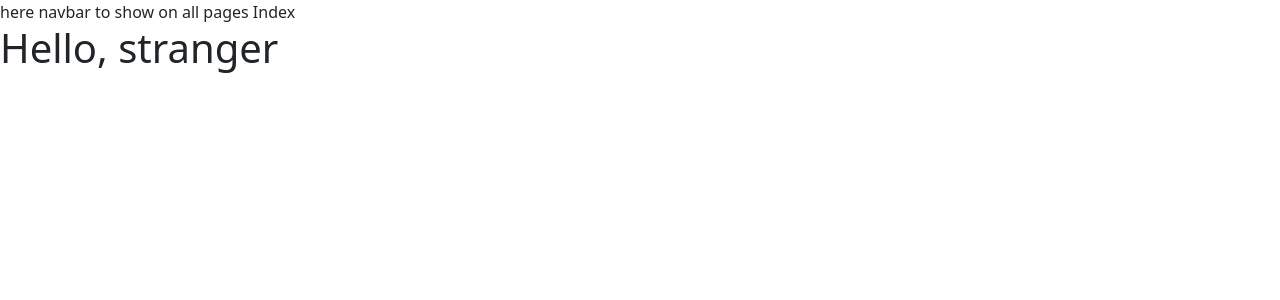
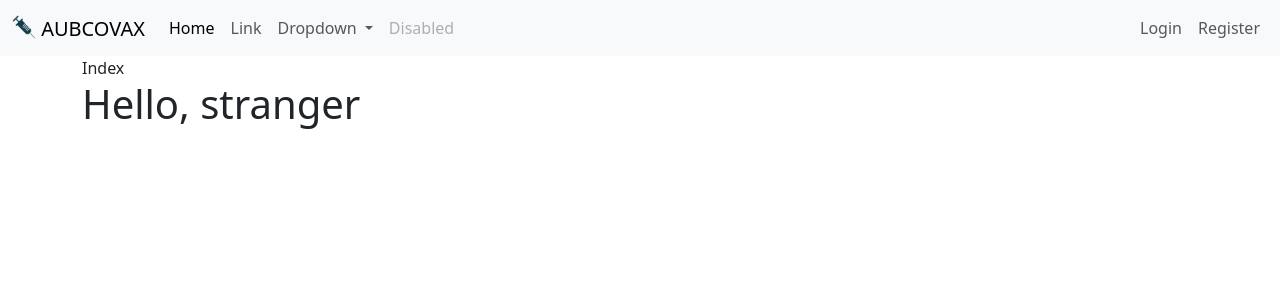
Before and after one commit to bechara-rizk/AUBCOVAX, a Django app: page / in a window 1280 px wide. Shown: the top 300 px of the page. Run offline with Django 4.2, Linux system fonts and the light colour scheme.

Commit message:
added navbar and changed model

```diff
--- a/mysite/main/templates/base.html
+++ b/mysite/main/templates/base.html
@@ -13,9 +13,66 @@
   </head>
 
   <body>
-    here navbar to show on all pages
-    {% block content %}
-    {% endblock %}
+    <nav class="navbar navbar-expand-md navbar-light bg-light">
+      <div class="container-fluid">
+        <a class="navbar-brand mb-0 h1" href="/">
+          {% load static %}
+          <img src="{% static '/vaccine.png' %}" alt="" width="24px" height="24px" class="d-inline-block align-text-top">
+          AUBCOVAX
+        </a>
+        <button class="navbar-toggler" type="button" data-bs-toggle="collapse" data-bs-target="#navbarSupportedContent" aria-controls="navbarSupportedContent" aria-expanded="false" aria-label="Toggle navigation">
+          <span class="navbar-toggler-icon"></span>
+        </button>
+        <div class="collapse navbar-collapse" id="navbarSupportedContent">
+          <ul class="navbar-nav me-auto mb-2 mb-lg-0">
+            <li class="nav-item">
+              <a class="nav-link active" aria-current="page" href="/">Home</a>
+            </li>
+            <li class="nav-item">
+              <a class="nav-link" href="#">Link</a>
+            </li>
+            <li class="nav-item dropdown">
+              <a class="nav-link dropdown-toggle" href="#" id="navbarDropdown" role="button" data-bs-toggle="dropdown" aria-expanded="false">
+                Dropdown
+              </a>
+              <ul class="dropdown-menu" aria-labelledby="navbarDropdown">
+                <li><a class="dropdown-item" href="#">Action</a></li>
+                <li><a class="dropdown-item" href="#">Another action</a></li>
+                <li><hr class="dropdown-divider"></li>
+                <li><a class="dropdown-item" href="#">Something else here</a></li>
+              </ul>
+            </li>
+            <li class="nav-item">
+              <a class="nav-link disabled" href="#" tabindex="-1" aria-disabled="true">Disabled</a>
+            </li>
+          </ul>
+          <!-- <form class="d-flex">
+            <input class="form-control me-2" type="search" placeholder="Search" aria-label="Search">
+            <button class="btn btn-outline-success" type="submit">Search</button>
+          </form> -->
+          <ul class="navbar-nav ml-auto">
+            {% if user.is_authenticated %}
+            <li class="nav-item">
+              <a class="nav-link" href="/logout">Logout</a>
+            </li>
+            <li class="nav-item">
+              <a class="nav-link" href="/patientInfo">Hello, {{user.name}}</a>
+            </li>
+            {% else %}
+            <li class="nav-item">
+              <a class="nav-link" href="/login">Login</a>
+            </li>
+            <li class="nav-item">
+              <a class="nav-link" href="/register">Register</a>
+            </li>
+            {% endif %}
+        </div>
+      </div>
+    </nav>
+    <div class="container-sm">
+      {% block content %}
+      {% endblock %}
+    </div>
 
     {% block js %}
     {% endblock %}
--- a/mysite/mysite/settings.py
+++ b/mysite/mysite/settings.py
@@ -120,7 +120,7 @@ USE_TZ = True
 # Static files (CSS, JavaScript, Images)
 # https://docs.djangoproject.com/en/4.1/howto/static-files/
 
-STATIC_URL = 'static/'
+STATIC_URL = '/static/'
 
 # Default primary key field type
 # https://docs.djangoproject.com/en/4.1/ref/settings/#default-auto-field
@@ -133,4 +133,4 @@ CRISPY_TEMPLATE_PACK = 'bootstrap5'
 
 LOGIN_REDIRECT_URL = '/'
 
-# AUTH_USER_MODEL = 'main.User'
+LOGOUT_REDIRECT_URL = '/'
```
Also changed, not shown: mysite/main/models.py (+6 -1 lines), mysite/db.sqlite3, mysite/main/migrations/0002_alter_account_medical_history.py (added), mysite/main/migrations/0003_account_doseone_account_doseonedate_account_dosetwo_and_more.py (added), mysite/main/static/vaccine.png (added), mysite/main/templates/index.html (line endings or trailing spaces).
